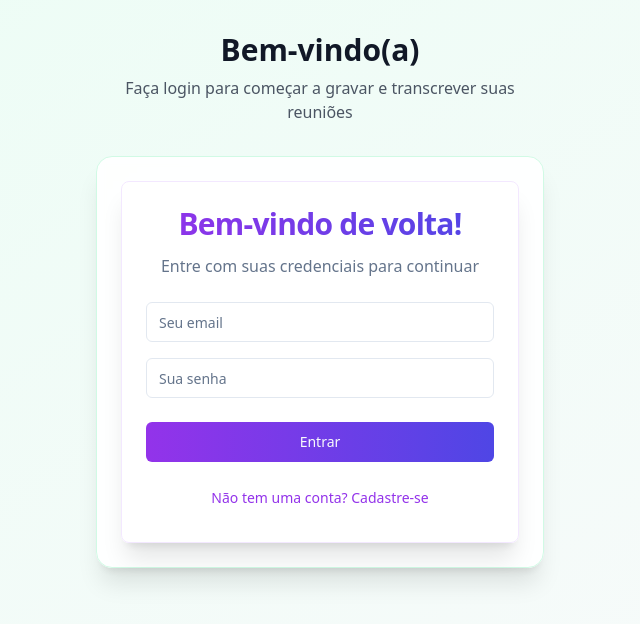
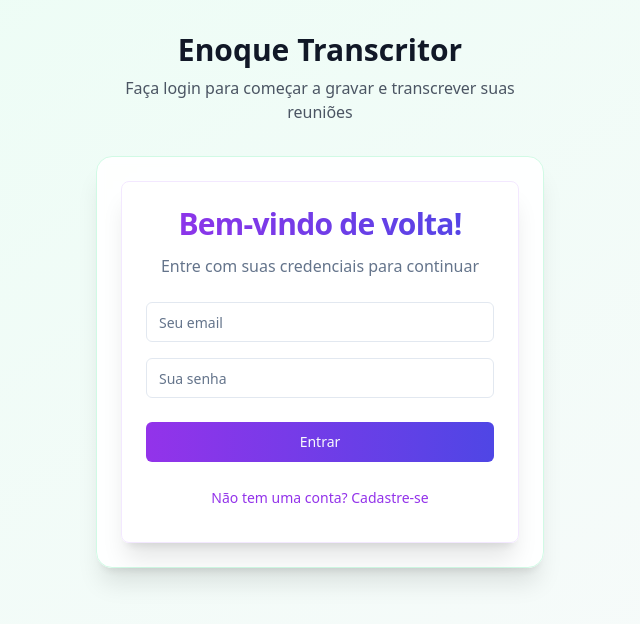
Before and after one commit to felipeandrade55/audio-ata-organizer, a React (Vite) app: page / in a window 1280 px wide. Shown: the top 624 px of the page, without its empty margins (320-960 px from the left). Built offline with nearby package versions, Linux system fonts and the light colour scheme.

Commit message:
Rename system to Enoque Trascritor
Updated the system name to "Enoque Trascritor" to reflect the new branding.
[skip gpt_engineer]

```diff
--- a/index.html
+++ b/index.html
@@ -3,9 +3,9 @@
   <head>
     <meta charset="UTF-8" />
     <meta name="viewport" content="width=device-width, initial-scale=1.0" />
-    <title>audio-ata-organizer</title>
-    <meta name="description" content="Lovable Generated Project" />
-    <meta name="author" content="Lovable" />
+    <title>Enoque Transcritor</title>
+    <meta name="description" content="Sistema de Transcrição e Organização de Reuniões" />
+    <meta name="author" content="Enoque Transcritor" />
     <meta property="og:image" content="/og-image.png" />
   </head>
 
--- a/src/pages/Index.tsx
+++ b/src/pages/Index.tsx
@@ -1,6 +1,6 @@
 import { useSupabase } from "@/providers/SupabaseProvider";
 import { Button } from "@/components/ui/button";
-import { LogOut, User, Mic, Calendar, Settings, Check } from "lucide-react";
+import { LogOut, User, Mic, Calendar, Settings } from "lucide-react";
 import { supabase } from "@/lib/supabase";
 import { useToast } from "@/components/ui/use-toast";
 import AuthForm from "@/components/auth/AuthForm";
@@ -48,8 +48,8 @@ const Index = () => {
                     <User className="h-6 w-6 text-emerald-600 dark:text-emerald-400" />
                   </div>
                   <div className="flex flex-col">
-                    <span className="text-sm text-gray-500 dark:text-gray-400">Bem-vindo(a)</span>
-                    <span className="font-medium text-gray-900 dark:text-gray-100">{user.email}</span>
+                    <span className="text-sm text-gray-500 dark:text-gray-400">Bem-vindo(a) ao</span>
+                    <span className="font-medium text-gray-900 dark:text-gray-100">Enoque Transcritor</span>
                   </div>
                 </div>
                 <div className="flex gap-3">
@@ -79,7 +79,7 @@ const Index = () => {
                   </div>
                   <div>
                     <h2 className="text-2xl font-semibold text-gray-900 dark:text-gray-100">
-                      Sistema de Gravação
+                      Enoque Transcritor
                     </h2>
                     <p className="text-sm text-gray-500 dark:text-gray-400">
                       Grave e transcreva suas reuniões com facilidade
@@ -157,7 +157,7 @@ const Index = () => {
                 transition={{ duration: 0.5, delay: 0.2 }}
                 className="text-3xl font-bold text-gray-900 dark:text-white mb-2"
               >
-                Bem-vindo(a)
+                Enoque Transcritor
               </motion.h1>
               <motion.p
                 initial={{ opacity: 0 }}
```
